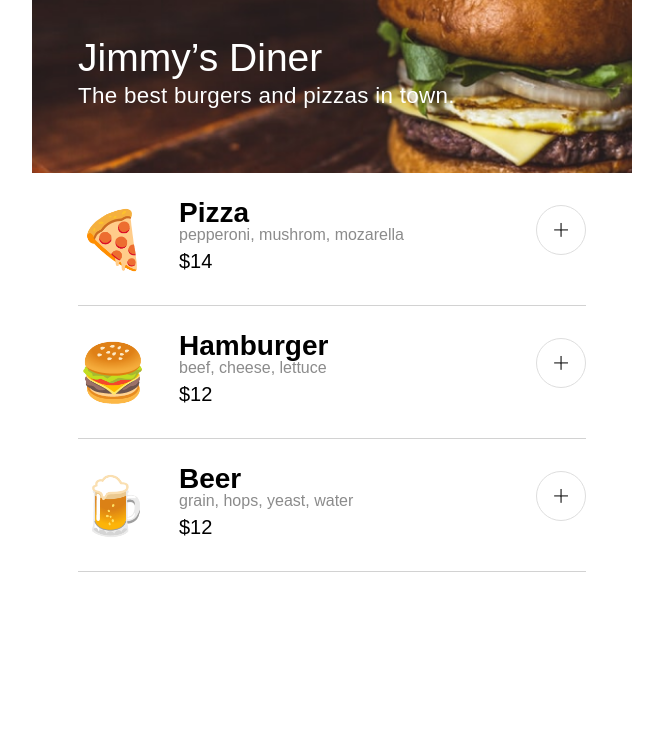
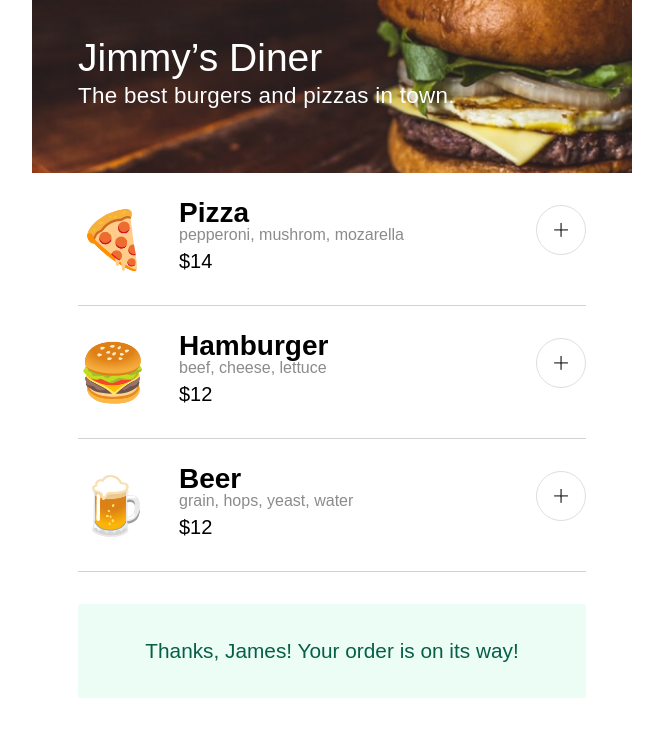
Before and after one commit to goldenokeama/restaurant-ordering-app, a website built with Vite: page index.html in a window 1280 px wide. Shown: the whole page, without its empty margins (308-971 px from the left). Built offline with nearby package versions, Linux system fonts and the light colour scheme; a web font is replaced by a local one.

Commit message:
completed the UI of the thank-you-message that appears after successfully paying for an order

```diff
--- a/index.css
+++ b/index.css
@@ -278,7 +278,7 @@ li {
   max-width: 524px;
   border-radius: 4px;
 
-  box-shadow: 0 0 50px 0px rgba(0, 0, 0, 0.3);
+  box-shadow: 2px 2px 100px 0px rgba(0, 0, 0, 0.4);
 
   position: fixed;
   top: 200px;
@@ -327,3 +327,36 @@ input {
 .input-cvv {
   margin-bottom: 40px;
 }
+
+/*===============
+    Thank you section
+=================*/
+
+.thank-you-message {
+  width: 100%;
+  border-radius: 3px;
+  background: #ecfdf5;
+
+  text-align: center;
+  color: #065f46;
+  font-size: 1rem;
+
+  line-height: 8px;
+
+  padding-top: 1.5625em; /* 25px */
+  padding-bottom: 1.5625em;
+  padding-left: 1.875em; /* 30px */
+  padding-right: 1.875em;
+}
+
+@media (min-width: 480px) {
+  .thank-you-message {
+    font-size: 1.3rem; /* 1.3 * 16 = 20.8px*/
+    line-height: 14px;
+
+    padding-top: 1.92em; /* 40px; */
+    padding-bottom: 1.92em;
+    padding-left: 2.4em; /* 50px */
+    padding-right: 2.4em;
+  }
+}
--- a/index.html
+++ b/index.html
@@ -34,6 +34,7 @@
             <!-- Menu list goes -->
           </ul>
 
+          <!-- checkout section -->
           <section class="checkout-section" id="checkout-section">
             <h3 class="your-order">Your order</h3>
             <ul class="orders">
@@ -51,6 +52,11 @@
 
             <button class="btn btn-primary">Complete order</button>
           </section>
+
+          <!-- thank you message -->
+          <div class="thank-you-message" id="thank-you-message">
+            <p>Thanks, James! Your order is on its way!</p>
+          </div>
         </div>
       </main>
       <section id="modal-card-details" class="modal-card-details">
```
